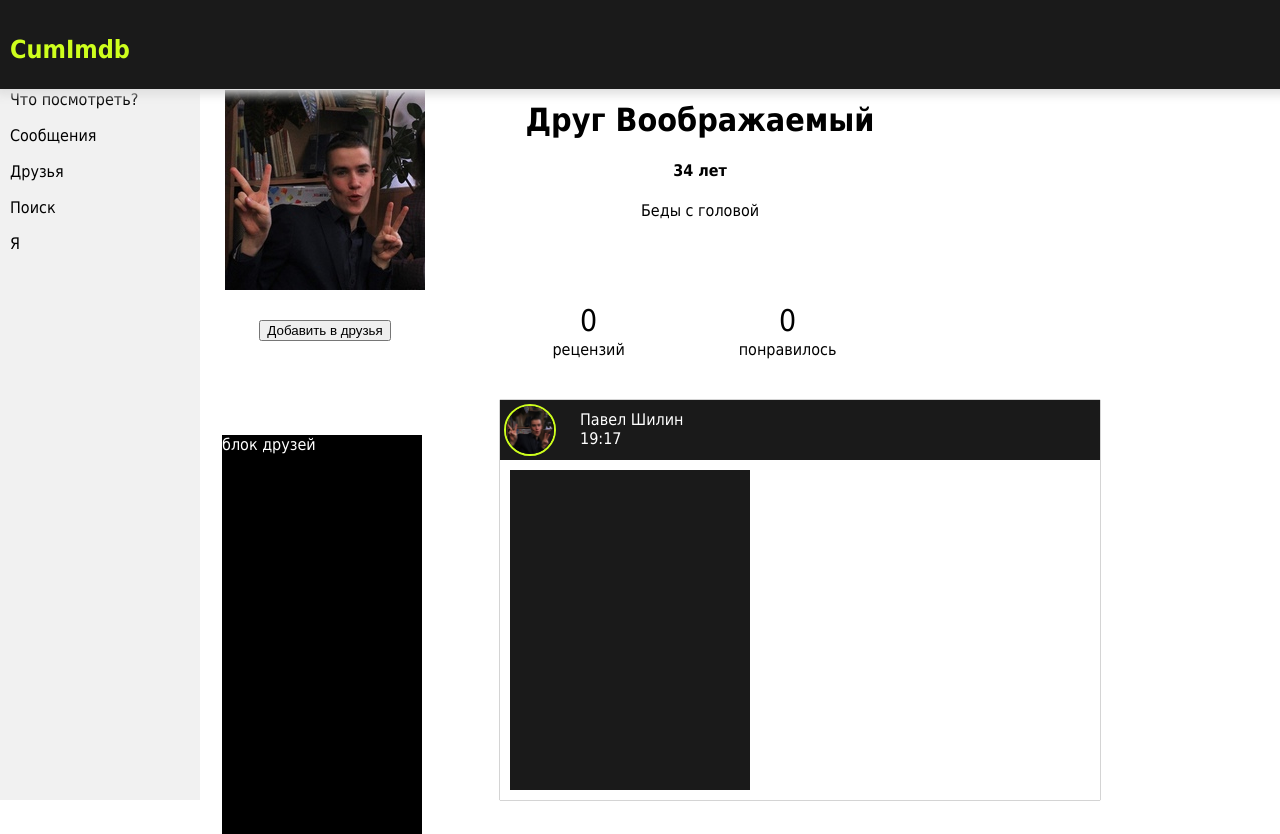
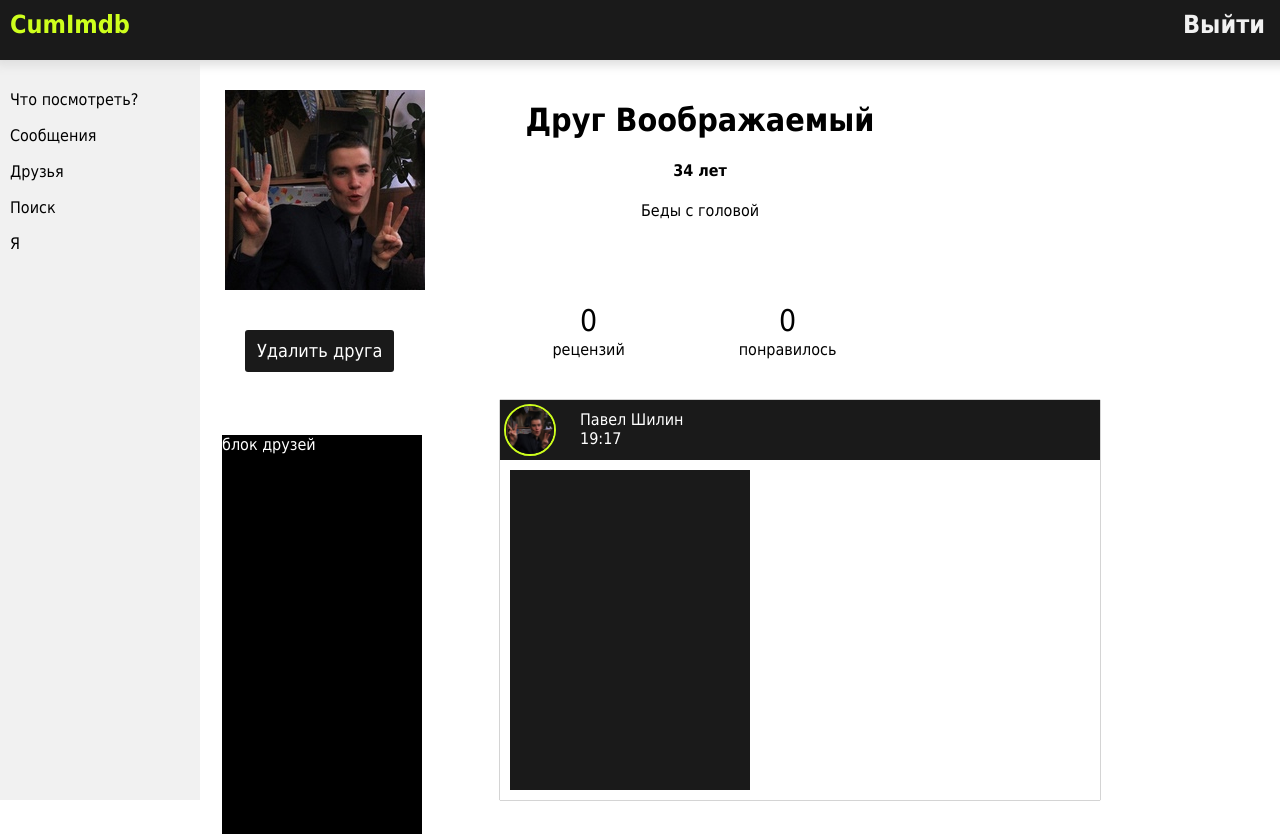
Before and after one commit to Fesmat/rec, a Flask app: page /user/3 in a window 1280 px wide. Shown: the top 834 px of the page. Run offline with Flask 2, Linux system fonts and the light colour scheme; a user stored in the database is signed in; data comes from the database, SQL or seed files in the repository; both versions use the stored data as it was after the commit.

Commit message:
Friends adding from friend page added. Bugs fixed.

```diff
--- a/handlers/friendly_file.py
+++ b/handlers/friendly_file.py
@@ -11,12 +11,15 @@ def make_friend(current_user, friend_id):
         return
     friends = current_user.friends
     if friends:
+        if friend_id in list(map(int, friends.split(', '))):
+            return
         friends += f', {friend_id}'
     else:
         friends = str(friend_id)
     user.friends = friends
     db_sess.commit()
-    db_sess.close()
+
+    print(is_friend(user, user_to_fr))
     return
 
 
@@ -59,6 +62,18 @@ def delete_friend(current_user, friend_id):
         if friend_id in friends:
             del friends[friends.index(friend_id)]
         user.friends = ', '.join(friends)
+        if not user.friends:
+            user.friends = None
         db_sess.commit()
-        db_sess.close()
+
+        print(is_friend(current_user, user))
     return
+
+
+def is_friend(user1, user2):
+    db_sess = db_session.create_session()
+    user_one = db_sess.query(User).filter(User.id == user1.id).first()
+    user_two = db_sess.query(User).filter(User.id == user2.id).first()
+    if user_one.friends and user_two.id in list(map(int, user_one.friends.split(', '))):
+        return True
+    return False
--- a/main.py
+++ b/main.py
@@ -9,9 +9,9 @@ from forms.register_user import RegisterForm
 import logging
 from data.posts import Post
 from tools import search, user_search
-from handlers.friendly_file import make_friend, get_friends, get_maybe_friends, delete_friend
+from handlers.friendly_file import make_friend, get_friends, get_maybe_friends, delete_friend, is_friend
 from tools.edit_profile_photo import edit_photo
-
+import time
 app = Flask(__name__)
 app.config['SECRET_KEY'] = '1Aj3sL12J09d43Ksp02A'
 login_manager = LoginManager()
@@ -111,6 +111,7 @@ def friends():
             make_friend(current_user, int(user_id))
         elif list(args.keys())[0].startswith('unfriend'):
             delete_friend(current_user, int(user_id))
+    reload_current_user()
     return render_template('friends.html', friends=get_friends(current_user),
                            may_be_friends=get_maybe_friends(current_user))
 
@@ -146,13 +147,23 @@ def get_film(film_id):
     return render_template('film.html', film=film)
 
 
-@app.route('/user/<user_id>')
+@app.route('/user/<user_id>', methods=['POST', 'GET'])
 def render_user(user_id):
     if not current_user.is_authenticated:
         return redirect('/login')
     if int(user_id) == current_user.id:
         return redirect('/profile')
-    return render_template('user.html', user=user_search.search_user(int(user_id)))
+    if request.method == 'POST':
+        form = request.form
+        args = dict(form)
+        user_id = args[list(args.keys())[0]]
+        if list(args.keys())[0].startswith('make_friend'):
+            make_friend(current_user, int(user_id))
+        elif list(args.keys())[0].startswith('unfriend'):
+            delete_friend(current_user, int(user_id))
+    reload_current_user()
+    user = user_search.search_user(int(user_id))
+    return render_template('user.html', user=user, is_friend=is_friend(current_user, user))
 
 
 @app.errorhandler(404)
@@ -165,6 +176,12 @@ def load_user(user_id):
     return db_sess.query(User).get(user_id)
 
 
+def reload_current_user():
+    print('++++')
+    user = load_user(current_user.id)
+    login_user(user)
+
+
 if __name__ == '__main__':
     db_session.global_init("db/global.db")
     db_sess = db_session.create_session()
--- a/templates/friends.html
+++ b/templates/friends.html
@@ -45,7 +45,7 @@
                             style="border-radius: 100px; border:2px solid #ceff1d;"
                             width=auto height=60px></div>
                     <div class="info-user">
-                        <label for="unfriend{{loop.index0}}">{{ friend.surname + ' ' + friend.name }}</label>
+                        <a href="/user/{{friend.id}}" style="text-decoration:none; color:white;"><k>{{ friend.surname + ' ' + friend.name }}</k></a>
                         <button name="unfriend{{loop.index0}}" type="submit" class="btn-primary"
                                 id="unfriend{{loop.index0}}" value="{{friend.id}}">Удалить друга</button>
                     </div>
@@ -65,7 +65,7 @@
                             style="border-radius: 100px; border:2px solid #ceff1d;"
                             width=auto height=60px></div>
                     <div class="info-user">
-                        <label for="make_friend{{loop.index0}}">{{ friend.surname + ' ' + friend.name }}</label>
+                        <a href="/user/{{friend.id}}" style="text-decoration:none; color:white;"><k>{{ friend.surname + ' ' + friend.name }}</k></a>
                         <button name="make_friend{{loop.index0}}" type="submit" class="btn-primary"
                                 id="make_friend{{loop.index0}}" value="{{friend.id}}">Добавить друга</button>
                     </div>
--- a/templates/user.html
+++ b/templates/user.html
@@ -7,7 +7,8 @@
 </head>
 <body>
 <div class="header">
-    <p>CumImdb</p>
+    <k class="logo">CumImdb</k>
+    <a href="/logout" class="logout">Выйти</a>
 </div>
 <div class="menu">
     <div class="top-menu-item">
@@ -32,9 +33,21 @@
             <div class="photo-card">
                 <img src="/download/db/user_images/avatar.jpg">
             </div>
-                <div class="edit_photo">
-                    <button class="btn_add_friend">Добавить в друзья</button>
-                </div>
+            {% if not is_friend %}
+            <form action="" method="POST">
+                <button name="make_friend" type="submit" class="btn-primary btn_edit"
+                        style="margin-left: 45px; margin-top: 40px;"
+                        id="make_friend" value="{{user.id}}">Добавить друга
+                </button>
+            </form>
+            {% else %}
+            <form action="" method="POST">
+                <button name="unfriend" type="submit"
+                        class="btn-primary btn_edit" style="margin-left: 45px; margin-top: 40px;"
+                        id="unfriend" value="{{user.id}}">Удалить друга
+                </button>
+            </form>
+            {% endif %}
         </div>
         <div class="inf">
             <div class="gen-info">
```
Also changed, not shown: db/global.db. Lines whose indentation alone changed are shown as unchanged.
